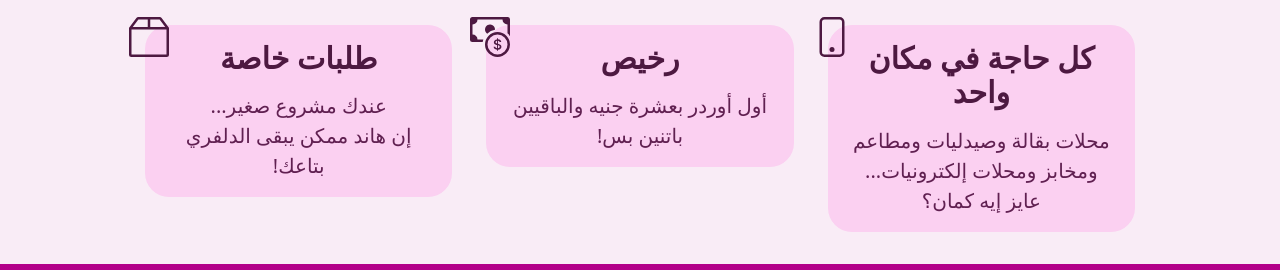
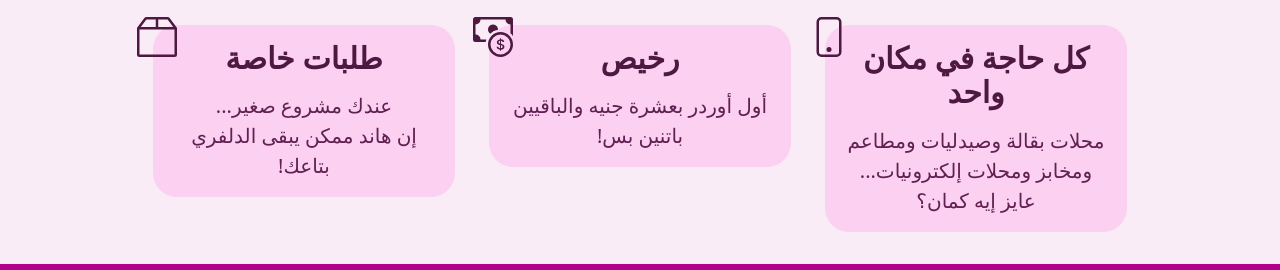
Before and after one commit to yosefbeder/inhandstore, a website built with Vite: page index.html in a window 1280 px wide. Shown: the part 682-952 px from the top of the page. Built offline with nearby package versions, Linux system fonts and the light colour scheme.

Commit message:
Fix card container overflow

```diff
--- a/styles/_components.scss
+++ b/styles/_components.scss
@@ -50,7 +50,7 @@
 }
 
 .section {
-  padding: $space-8 $space-2;
+  padding: $space-8 0;
 
   &__title {
     margin-bottom: $space-8;
@@ -61,6 +61,7 @@
 .container {
   width: $screen-lg;
   margin: 0 auto;
+  padding: 0 $space-2;
 
   @media (max-width: $screen-lg) {
     width: 100vw;
```
